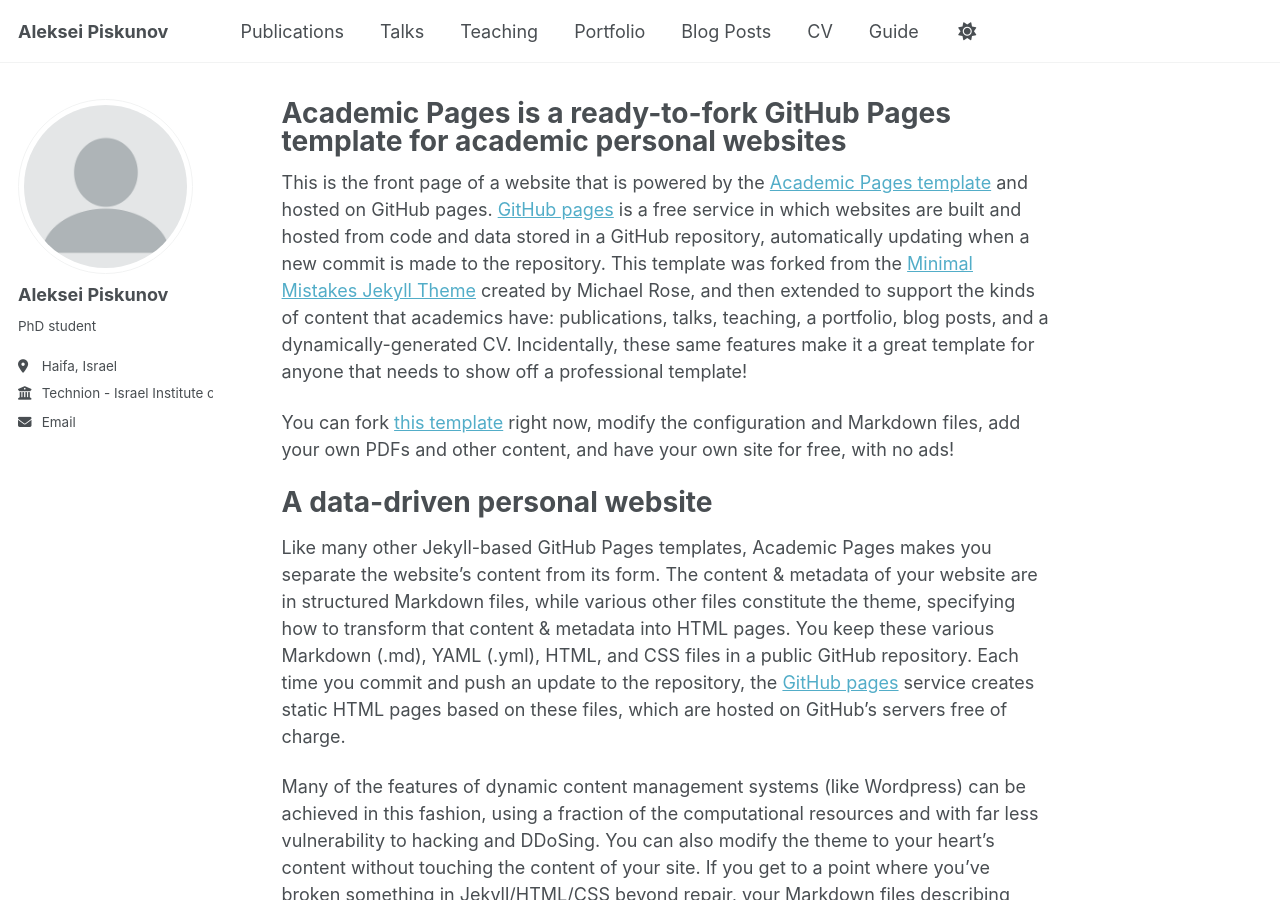
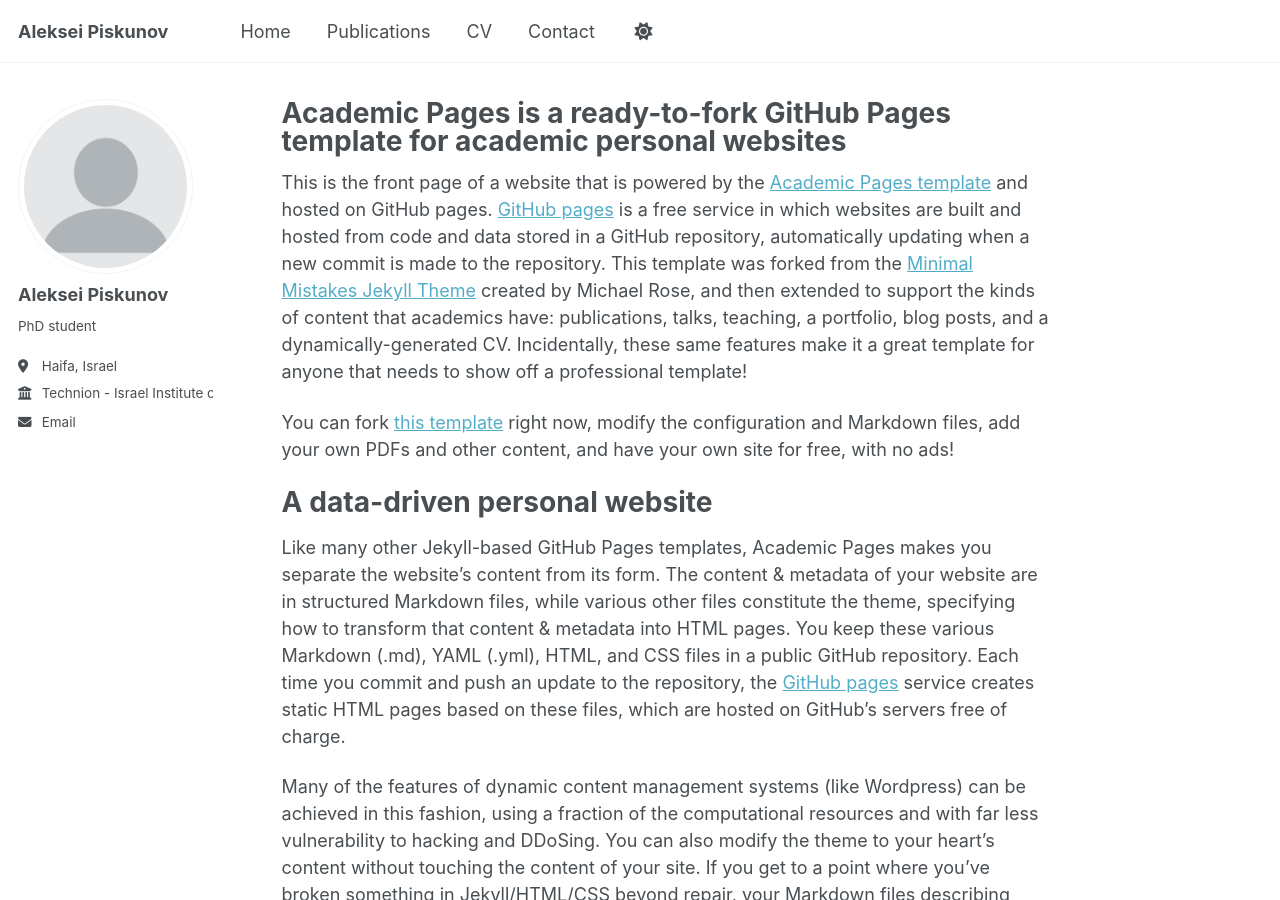
Before and after one commit to aleksei-piskunov/aleksei-piskunov.github.io, a Jekyll site: the page built from _pages/about.md, in a window 1280 px wide and 900 px high. Built offline with Jekyll 4.4.1, drawn with Linux system fonts in a browser that asks for light colours; a script that is not in the unit is left out.

Commit message:
Update navigation.yml

```diff
--- a/_data/navigation.yml
+++ b/_data/navigation.yml
@@ -8,26 +8,11 @@
 #      Markdown formatted page while the second is generated using JSON.
 
 main:
+  - title: "Home"
+    url: /
   - title: "Publications"
     url: /publications/
-
-  - title: "Talks"
-    url: /talks/
-
-  - title: "Teaching"
-    url: /teaching/
-
-  - title: "Portfolio"
-    url: /portfolio/
-
-  - title: "Blog Posts"
-    url: /year-archive/
-
   - title: "CV"
     url: /cv/
-
-  # - title: "CV"
-  #   url: /cv-json/
-
-  - title: "Guide"
-    url: /markdown/
+  - title: "Contact"
+    url: /contact/
```
